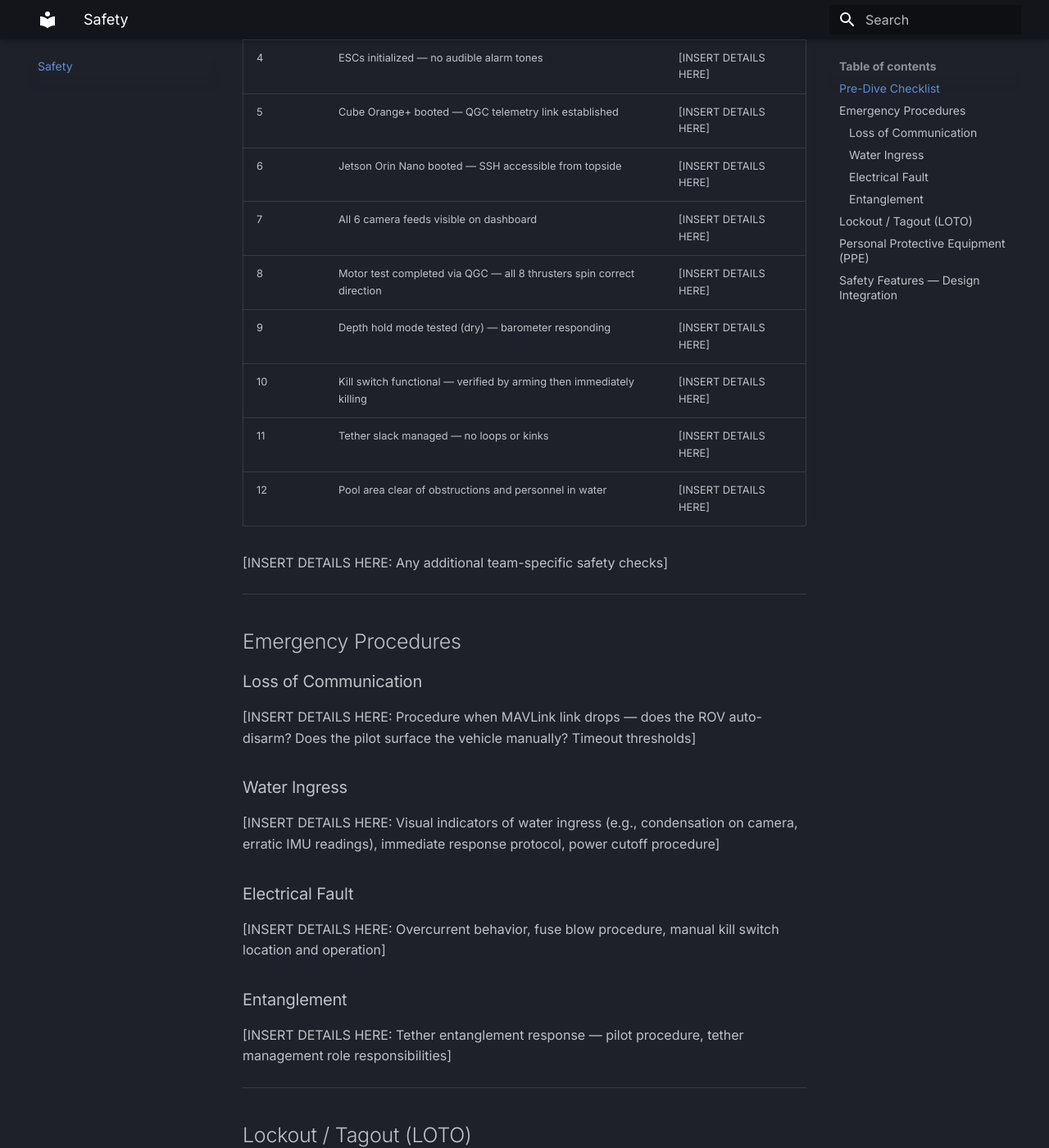
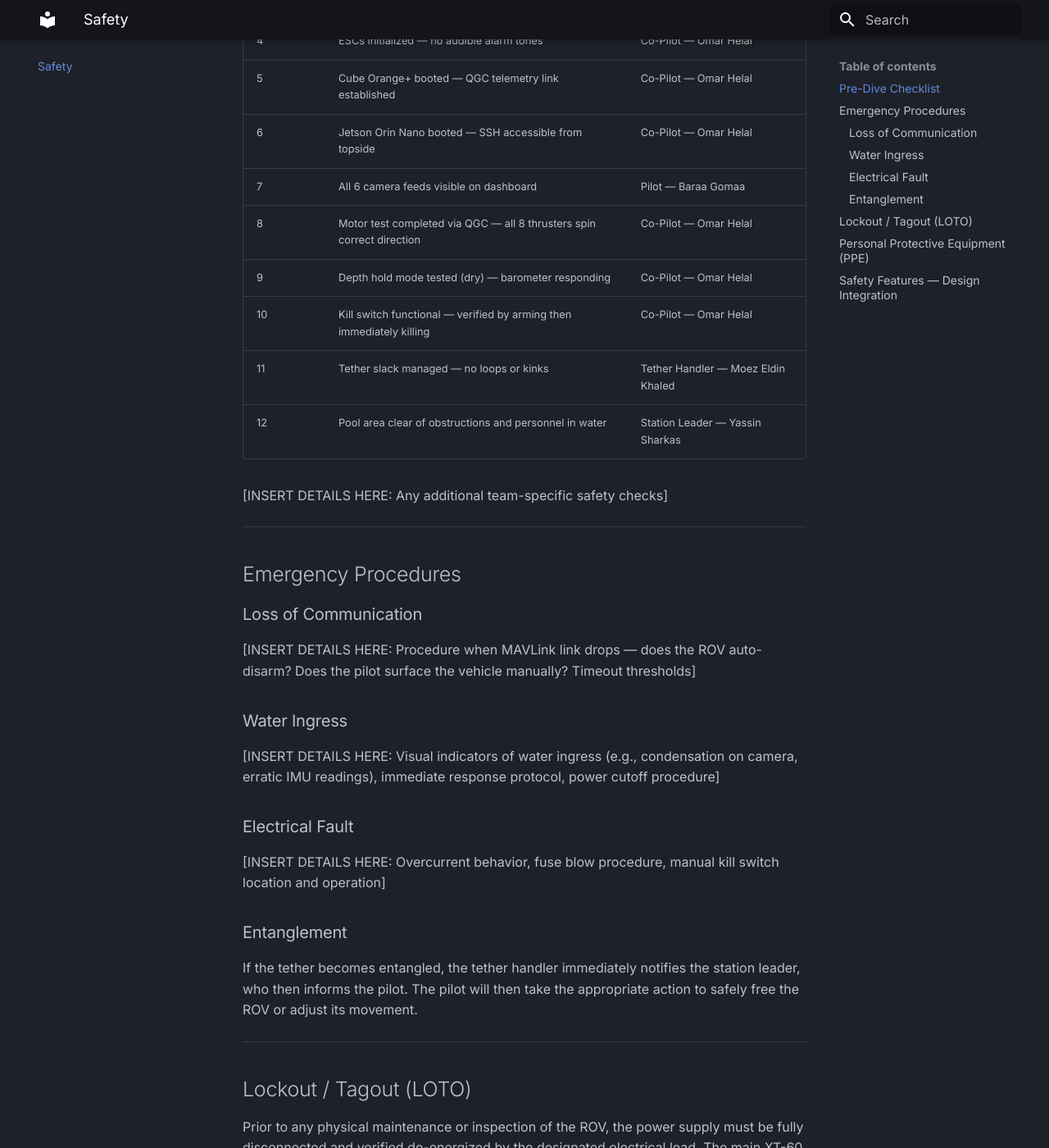
Before and after one commit to Enderboy2/rov, an MkDocs documentation site: the page built from docs/safety.md, in a window 1280 px wide and 1400 px high, scrolled down 617 px. Shown: the whole window at 82% size. Built offline with MkDocs 1.6.1 and Material for MkDocs 9.7.7, drawn with Linux system fonts in a browser that asks for light colours; some of the changed text lies outside the part shown.

Commit message:
Pre-Dive Checklist

```diff
--- a/docs/safety.md
+++ b/docs/safety.md
@@ -12,18 +12,18 @@ Safety is a core judging criterion in the MATE ROV competition. All procedures d
 
 | # | Check | Verified By |
 |---|---|---|
-| 1 | All enclosure seals inspected — no visible O-ring damage or debris | [INSERT DETAILS HERE] |
-| 2 | Tether connections secure at both ROV and topside ends | [INSERT DETAILS HERE] |
-| 3 | Power supply fuse correctly rated and installed | [INSERT DETAILS HERE] |
-| 4 | ESCs initialized — no audible alarm tones | [INSERT DETAILS HERE] |
-| 5 | Cube Orange+ booted — QGC telemetry link established | [INSERT DETAILS HERE] |
-| 6 | Jetson Orin Nano booted — SSH accessible from topside | [INSERT DETAILS HERE] |
-| 7 | All 6 camera feeds visible on dashboard | [INSERT DETAILS HERE] |
-| 8 | Motor test completed via QGC — all 8 thrusters spin correct direction | [INSERT DETAILS HERE] |
-| 9 | Depth hold mode tested (dry) — barometer responding | [INSERT DETAILS HERE] |
-| 10 | Kill switch functional — verified by arming then immediately killing | [INSERT DETAILS HERE] |
-| 11 | Tether slack managed — no loops or kinks | [INSERT DETAILS HERE] |
-| 12 | Pool area clear of obstructions and personnel in water | [INSERT DETAILS HERE] |
+| 1 | All enclosure seals inspected — no visible O-ring damage or debris | Tether Handler — Moez Eldin Khaled |
+| 2 | Tether connections secure at both ROV and topside ends | Tether Handler — Moez Eldin Khaled |
+| 3 | Power supply fuse correctly rated and installed | Co-Pilot — Omar Helal |
+| 4 | ESCs initialized — no audible alarm tones | Co-Pilot — Omar Helal |
+| 5 | Cube Orange+ booted — QGC telemetry link established | Co-Pilot — Omar Helal |
+| 6 | Jetson Orin Nano booted — SSH accessible from topside | Co-Pilot — Omar Helal |
+| 7 | All 6 camera feeds visible on dashboard | Pilot — Baraa Gomaa |
+| 8 | Motor test completed via QGC — all 8 thrusters spin correct direction | Co-Pilot — Omar Helal |
+| 9 | Depth hold mode tested (dry) — barometer responding | Co-Pilot — Omar Helal |
+| 10 | Kill switch functional — verified by arming then immediately killing | Co-Pilot — Omar Helal |
+| 11 | Tether slack managed — no loops or kinks | Tether Handler — Moez Eldin Khaled|
+| 12 | Pool area clear of obstructions and personnel in water | Station Leader — Yassin Sharkas |
 
 [INSERT DETAILS HERE: Any additional team-specific safety checks]
 
@@ -45,7 +45,7 @@ Safety is a core judging criterion in the MATE ROV competition. All procedures d
 
 ### Entanglement
 
-[INSERT DETAILS HERE: Tether entanglement response — pilot procedure, tether management role responsibilities]
+If the tether becomes entangled, the tether handler immediately notifies the station leader, who then informs the pilot. The pilot will then take the appropriate action to safely free the ROV or adjust its movement.
 
 ---
 
```
